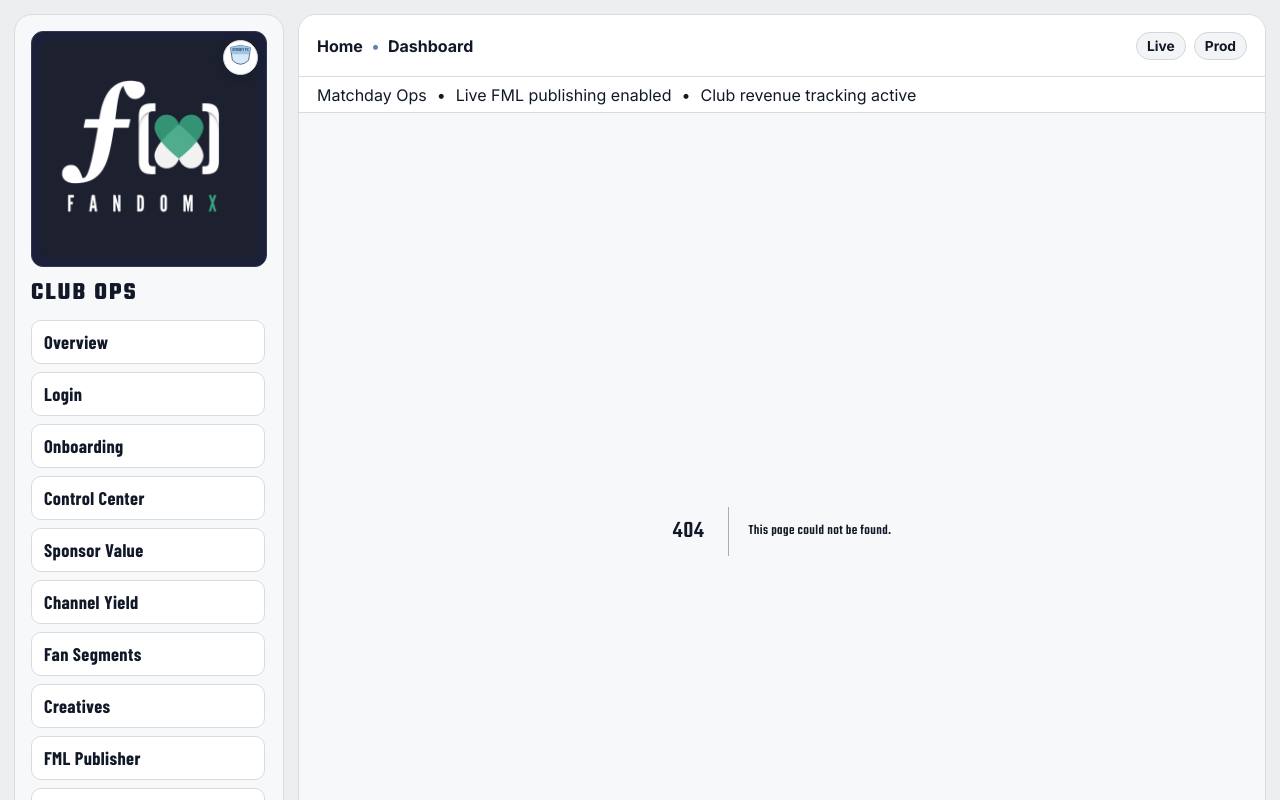
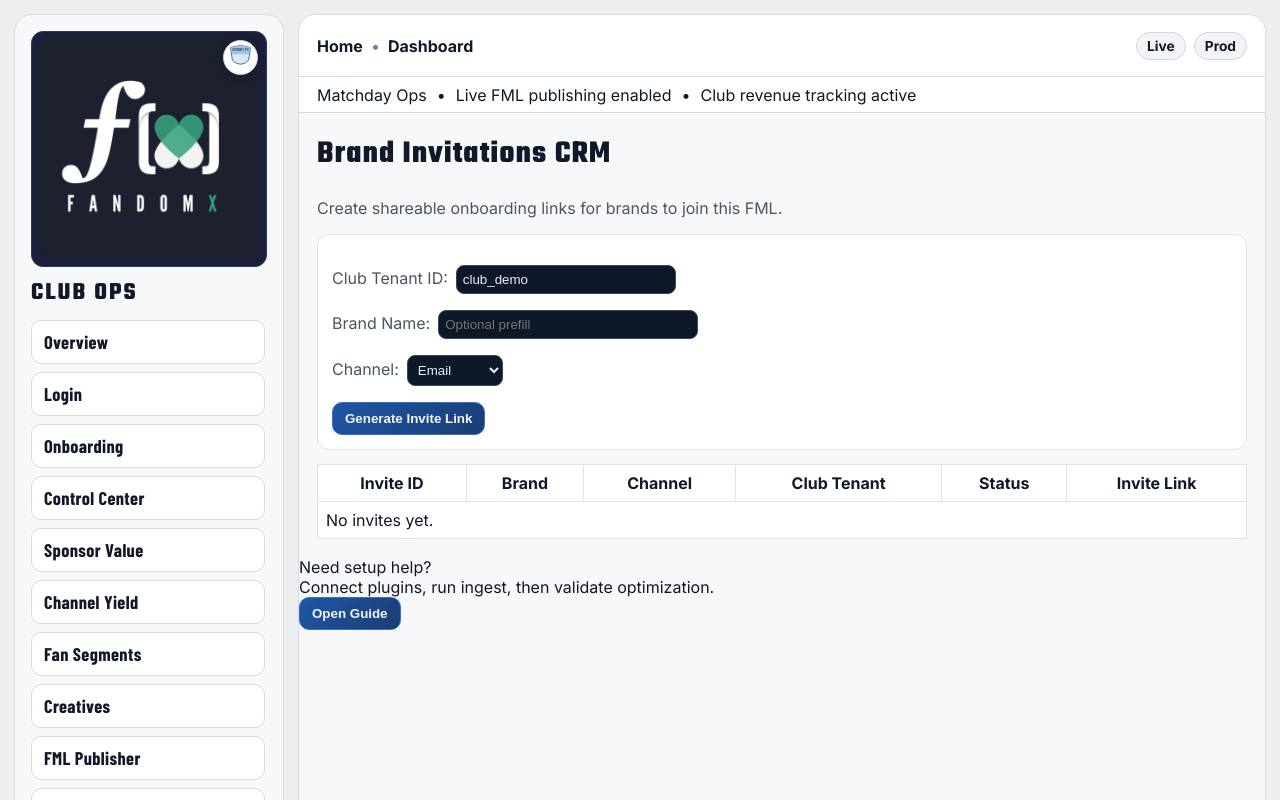
Before and after one commit to venturewhiz/Fx_F11, a Next.js app in the folder Fx/fandomx_pilot_stack/apps/club-console/: page /brand-crm in a window 1280 px wide. Before the commit this address had no page. Shown: the top 800 px of the page. Built offline with nearby package versions, Linux system fonts and the light colour scheme.

Commit message:
Add operator brand invite CRM flow and brand dashboard club logo overlay

```diff
--- a/Fx/fandomx_pilot_stack/apps/club-console/pages/_app.js
+++ b/Fx/fandomx_pilot_stack/apps/club-console/pages/_app.js
@@ -14,6 +14,7 @@ const nav = [
   ["/creatives", "Creatives"],
   ["/fml", "FML Publisher"],
   ["/integrations", "Integrations"],
+  ["/brand-crm", "Brand CRM"],
   ["/rewards", "Rewards"],
   ["/settlement", "Settlement"],
   ["/reports", "Reports"],
--- /dev/null
+++ b/Fx/fandomx_pilot_stack/apps/club-console/pages/brand-crm.js
@@ -0,0 +1,103 @@
+import { useEffect, useMemo, useState } from "react";
+import { API_GATEWAY_URL, jsonFetch } from "../lib/config";
+
+const LS_KEY = "fx_club_brand_invites_v1";
+
+export default function BrandCrmPage() {
+  const [clubTenantId, setClubTenantId] = useState("club_demo");
+  const [brandName, setBrandName] = useState("");
+  const [channel, setChannel] = useState("email");
+  const [invites, setInvites] = useState([]);
+  const [msg, setMsg] = useState("");
+
+  useEffect(() => {
+    try {
+      const raw = localStorage.getItem(LS_KEY);
+      if (raw) setInvites(JSON.parse(raw));
+    } catch {}
+  }, []);
+
+  useEffect(() => {
+    localStorage.setItem(LS_KEY, JSON.stringify(invites));
+  }, [invites]);
+
+  async function createInvite(e) {
+    e.preventDefault();
+    setMsg("");
+    try {
+      const out = await jsonFetch(`${API_GATEWAY_URL}/invites/brand`, {
+        method: "POST",
+        headers: { "content-type": "application/json" },
+        body: JSON.stringify({
+          club_tenant_id: clubTenantId,
+          brand_name: brandName || undefined,
+          channel,
+        }),
+      });
+      setInvites((p) => [{ ...out, created_at: new Date().toISOString() }, ...p]);
+      setBrandName("");
+      setMsg("Invite link created.");
+    } catch (err) {
+      setMsg(`Create failed: ${String(err.message || err)}`);
+    }
+  }
+
+  const rows = useMemo(
+    () =>
+      invites.map((i) => ({
+        id: i.invite_id || "-",
+        brand: i.brand_name || "Unassigned",
+        channel: i.channel || "-",
+        club: i.club_tenant_id || "-",
+        status: i.status || "active",
+        link: i.invite_url || "-",
+      })),
+    [invites]
+  );
+
+  return (
+    <div>
+      <h1 style={{ marginTop: 0 }}>Brand Invitations CRM</h1>
+      <p>Create shareable onboarding links for brands to join this FML.</p>
+
+      <form onSubmit={createInvite} style={{ background: "#fff", border: "1px solid #dce3ef", borderRadius: 12, padding: 14, marginBottom: 14 }}>
+        <p>
+          Club Tenant ID:
+          <input value={clubTenantId} onChange={(e) => setClubTenantId(e.target.value)} style={{ marginLeft: 8, padding: 6, width: 220 }} />
+        </p>
+        <p>
+          Brand Name:
+          <input value={brandName} onChange={(e) => setBrandName(e.target.value)} placeholder="Optional prefill" style={{ marginLeft: 8, padding: 6, width: 260 }} />
+        </p>
+        <p>
+          Channel:
+          <select value={channel} onChange={(e) => setChannel(e.target.value)} style={{ marginLeft: 8, padding: 6 }}>
+            <option value="email">Email</option>
+            <option value="social">Social</option>
+            <option value="whatsapp">WhatsApp</option>
+          </select>
+        </p>
+        <button type="submit">Generate Invite Link</button>
+      </form>
+
+      {msg ? <p>{msg}</p> : null}
+
+      <table border="1" cellPadding="8" style={{ borderCollapse: "collapse", width: "100%", borderColor: "#dce3ef", background: "#fff" }}>
+        <thead>
+          <tr>
+            <th>Invite ID</th><th>Brand</th><th>Channel</th><th>Club Tenant</th><th>Status</th><th>Invite Link</th>
+          </tr>
+        </thead>
+        <tbody>
+          {rows.map((r) => (
+            <tr key={r.id}>
+              <td>{r.id}</td><td>{r.brand}</td><td>{r.channel}</td><td>{r.club}</td><td>{r.status}</td>
+              <td style={{ maxWidth: 480, overflowWrap: "anywhere" }}>{r.link}</td>
+            </tr>
+          ))}
+          {!rows.length && <tr><td colSpan="6">No invites yet.</td></tr>}
+        </tbody>
+      </table>
+    </div>
+  );
+}
```
Also changed, not shown: 2 other files (tests, documents, lock files or other folders).
